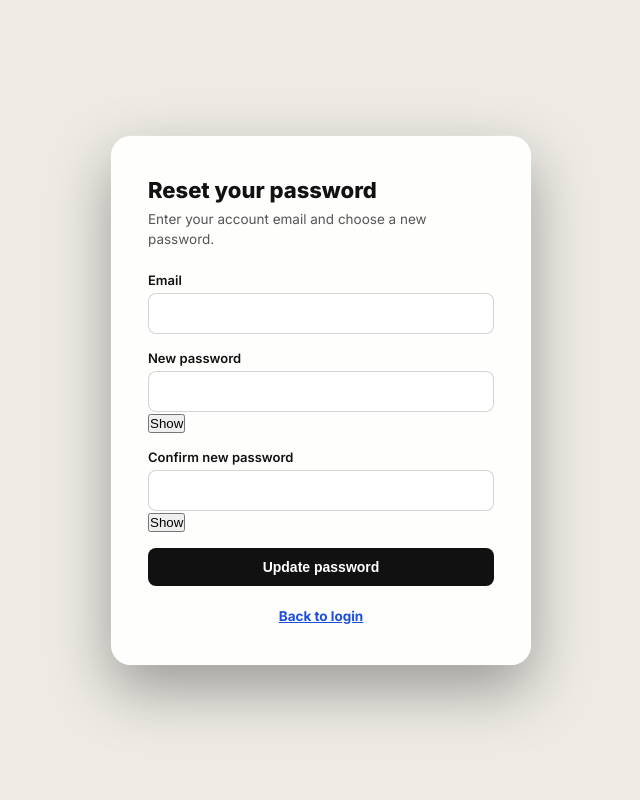
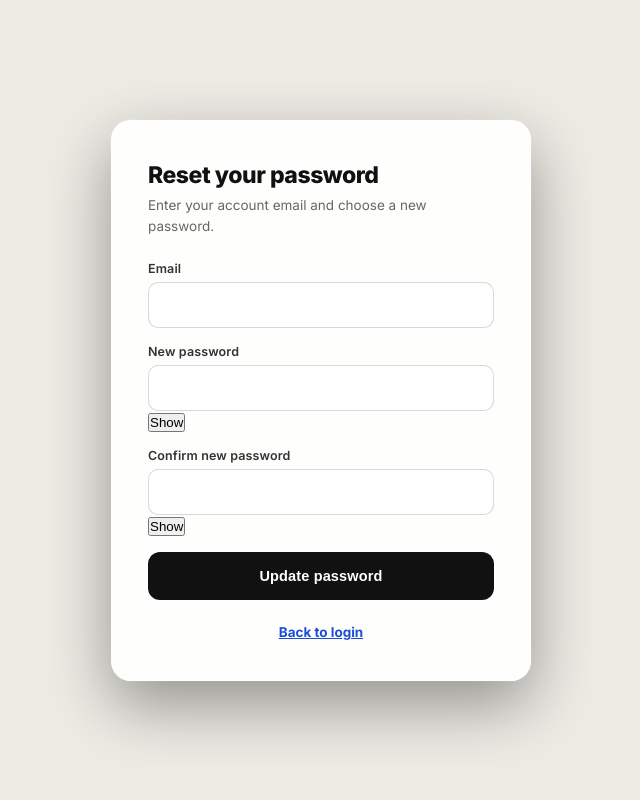
Before and after one commit to np9273903-del/AiChatBot, a PHP site: page /soen-php/forgot-password.php in a window 1280 px wide. Shown: the part 41-841 px from the top of the page, without its empty margins (319-959 px from the left). Run offline with PHP 8.4, Linux system fonts and the light colour scheme.

Commit message:
Auth UI refactor: unified .auth-input + .auth-btn shared classes, fix placeholder gray color (#9CA3AF), consistent 0.2s ease-in-out transitions, matched focus ring, hover lift, active press, and card mount animation across login and signup

```diff
--- a/assets/css/style.css
+++ b/assets/css/style.css
@@ -66,6 +66,8 @@ a:hover { text-decoration: underline; }
 
 /* --------------------------------------------------------------------------
    AUTH PAGES (Login & Register) — with VIDEO BACKGROUND
+   Shared system: .auth-input · .auth-btn
+   Consistent placeholder, transitions, focus, hover, card animation
 -------------------------------------------------------------------------- */
 
 /* 🎥 VIDEO BACKGROUND LAYER */
@@ -84,7 +86,7 @@ a:hover { text-decoration: underline; }
     display: block;
 }
 
-/* Dark gradient overlay so the card is always readable */
+/* Dark gradient overlay — always readable card */
 .auth-video-overlay {
     position: absolute;
     inset: 0;
@@ -108,9 +110,10 @@ body.auth-video-body {
     background-color: transparent;
 }
 
+/* ---------- AUTH WRAP ---------- */
 .auth-wrap {
     position: relative;
-    z-index: 10; /* above the video layer */
+    z-index: 10;
     min-height: 100vh;
     display: flex;
     align-items: center;
@@ -119,46 +122,44 @@ body.auth-video-body {
     background: transparent;
 }
 
-/* 🌟 GLASSMORPHISM AUTH CARD (floats over video) */
+/* ---------- GLASSMORPHISM CARD ---------- */
+/* Identical on login AND signup — same animation, same radius, same shadow */
 .auth-card {
     position: relative;
-    background: rgba(255, 255, 255, 0.92);
-    border: 1px solid rgba(255, 255, 255, 0.55);
+    background: rgba(255, 255, 255, 0.93);
+    border: 1px solid rgba(255, 255, 255, 0.6);
     border-radius: 20px;
     padding: 40px 36px;
     width: 100%;
     max-width: 420px;
     box-shadow:
-        0 24px 60px rgba(0, 0, 0, 0.35),
-        0 0 0 1px rgba(255, 255, 255, 0.2),
-        inset 0 1px 0 rgba(255, 255, 255, 0.8);
-    backdrop-filter: blur(24px);
-    -webkit-backdrop-filter: blur(24px);
+        0 24px 64px rgba(0, 0, 0, 0.38),
+        0 0 0 1px rgba(255, 255, 255, 0.22),
+        inset 0 1px 0 rgba(255, 255, 255, 0.85);
+    backdrop-filter: blur(28px);
+    -webkit-backdrop-filter: blur(28px);
+    /* Mount animation — identical for both forms */
     animation: authCardIn 0.55s cubic-bezier(0.16, 1, 0.3, 1) both;
 }
 
+/* Shared mount keyframe (one definition, both pages inherit) */
 @keyframes authCardIn {
-    0% {
-        opacity: 0;
-        transform: translateY(28px) scale(0.97);
-    }
-    100% {
-        opacity: 1;
-        transform: translateY(0) scale(1);
-    }
-}
-
+    0%   { opacity: 0; transform: translateY(30px) scale(0.96); }
+    100% { opacity: 1; transform: translateY(0)    scale(1);    }
+}
+
+/* ---------- BRAND HEADER ---------- */
 .auth-brand {
     display: flex;
     align-items: center;
     gap: 10px;
-    margin-bottom: 22px;
+    margin-bottom: 24px;
 }
 
 .brand-logo-icon {
-    width: 36px;
-    height: 36px;
-    border-radius: 8px;
+    width: 38px;
+    height: 38px;
+    border-radius: 9px;
     background: #1D4ED8;
     color: #FFFFFF;
     display: flex;
@@ -166,117 +167,223 @@ body.auth-video-body {
     justify-content: center;
     font-size: 18px;
     font-weight: 800;
-    box-shadow: 0 4px 12px rgba(29, 78, 216, 0.4);
+    box-shadow: 0 4px 14px rgba(29, 78, 216, 0.4);
+    flex-shrink: 0;
 }
 
 .auth-brand h2 {
-    font-size: 20px;
+    font-size: 19px;
     font-weight: 800;
     color: #111111;
+    letter-spacing: -0.01em;
 }
 
 .auth-card h1 {
-    font-size: 22px;
+    font-size: 23px;
     font-weight: 800;
     margin-bottom: 6px;
     color: #111111;
+    letter-spacing: -0.02em;
 }
 
 .auth-card p.sub {
     font-size: 13.5px;
-    color: #555555 !important;
-    line-height: 1.5;
-    margin-bottom: 22px;
-}
-
+    color: #666666;
+    line-height: 1.55;
+    margin-bottom: 24px;
+    font-weight: 400;
+}
+
+/* ---------- FIELD LABELS ---------- */
 .field { margin-bottom: 16px; }
+
 .field label {
     display: block;
-    font-size: 13px;
+    font-size: 12.5px;
     font-weight: 600;
-    color: #111111 !important;
-    margin-bottom: 5px;
+    color: #333333;
+    margin-bottom: 6px;
+    letter-spacing: 0.01em;
 }
 
 .field-label-row {
     display: flex;
     justify-content: space-between;
     align-items: center;
-    margin-bottom: 5px;
+    margin-bottom: 6px;
 }
 .field-label-row label { margin-bottom: 0; }
-.forgot-link { font-size: 12.5px; color: #1D4ED8; font-weight: 600; }
-
-.field input, .field select, .field textarea {
+
+.forgot-link {
+    font-size: 12px;
+    color: #1D4ED8;
+    font-weight: 600;
+    transition: color 0.2s ease;
+}
+.forgot-link:hover { color: #1e40af; text-decoration: underline; }
+
+/* ---------- SHARED AUTH INPUT (.auth-input) ---------- */
+/*  Applied to: .field input + .auth-input selector
+    Placeholder: always light gray (#9CA3AF), normal weight, never bold
+    Value text:  near-black (#111111), normal weight
+    Focus:       blue border + blue glow ring, 0.2s ease-in-out              */
+
+.field input,
+.field select,
+.field textarea,
+.auth-input {
     width: 100%;
-    padding: 11px 13px;
-    border-radius: 8px;
-    border: 1px solid rgba(17, 17, 17, 0.18);
-    background: rgba(255, 255, 255, 0.85);
+    height: 46px;                            /* consistent height across both forms */
+    padding: 0 14px;
+    border-radius: 10px;
+    border: 1.5px solid rgba(17, 17, 17, 0.16);
+    background: rgba(255, 255, 255, 0.80);
     color: #111111;
     font-size: 14px;
+    font-weight: 400;                        /* normal weight — never bold-looking */
     font-family: inherit;
-    transition: border-color .15s, box-shadow .15s, background .15s;
-}
-
-.field input:focus, .field select:focus, .field textarea:focus {
+    line-height: 1;
+    /* Unified transition timing for all state changes */
+    transition:
+        border-color  0.2s ease-in-out,
+        box-shadow    0.2s ease-in-out,
+        background    0.2s ease-in-out;
+}
+
+/* textarea gets auto height instead of fixed */
+.field textarea, textarea.auth-input {
+    height: auto;
+    padding: 12px 14px;
+    line-height: 1.5;
+}
+
+/* ✅ FIX: Placeholder must always appear light gray, low-weight, never pre-filled */
+.field input::placeholder,
+.field select::placeholder,
+.field textarea::placeholder,
+.auth-input::placeholder {
+    color: #9CA3AF !important;    /* Tailwind gray-400 — industry standard */
+    font-weight: 400 !important;
+    opacity: 1 !important;        /* Firefox suppresses opacity by default */
+    font-style: normal !important;
+}
+
+/* Focus state — identical blue ring on both forms */
+.field input:focus,
+.field select:focus,
+.field textarea:focus,
+.auth-input:focus {
     outline: none;
     border-color: #1D4ED8;
     background: #FFFFFF;
-    box-shadow: 0 0 0 3px rgba(29, 78, 216, 0.18);
-}
-
-.btn {
+    box-shadow: 0 0 0 3.5px rgba(29, 78, 216, 0.18);
+}
+
+/* Hover state (subtle border darkening before focus) */
+.field input:hover:not(:focus),
+.field textarea:hover:not(:focus),
+.auth-input:hover:not(:focus) {
+    border-color: rgba(17, 17, 17, 0.30);
+    background: rgba(255, 255, 255, 0.92);
+}
+
+/* ---------- SHARED AUTH BUTTON (.auth-btn / .btn-primary) ---------- */
+/*  Identical height, radius, weight, bg, and transitions on both forms    */
+
+.btn,
+.auth-btn {
     display: inline-flex;
     align-items: center;
     justify-content: center;
-    gap: 7px;
+    gap: 8px;
     width: 100%;
-    padding: 11px 16px;
-    border-radius: 8px;
+    height: 48px;                            /* fixed height — same on both forms */
+    padding: 0 18px;
+    border-radius: 12px;
     border: none;
     background: #111111;
     color: #FFFFFF !important;
-    font-size: 14px;
+    font-size: 14.5px;
+    font-weight: 700;
+    letter-spacing: 0.01em;
+    cursor: pointer;
+    /* Unified transition — same easing as inputs */
+    transition:
+        background-color  0.2s ease-in-out,
+        transform         0.2s ease-in-out,
+        box-shadow        0.2s ease-in-out;
+}
+
+/* Hover — darken + subtle lift */
+.btn:hover,
+.auth-btn:hover {
+    background: #1a1a1a !important;
+    transform: translateY(-2px);
+    box-shadow: 0 8px 20px rgba(17, 17, 17, 0.25);
+}
+
+/* Active / Press — scale down slightly */
+.btn:active,
+.auth-btn:active {
+    background: #000000 !important;
+    transform: translateY(0) scale(0.98);
+    box-shadow: 0 2px 8px rgba(17, 17, 17, 0.2);
+    transition-duration: 0.08s;
+}
+
+/* Ensure .btn-primary is also covered */
+.btn-primary {
+    background: #111111 !important;
+    color: #FFFFFF !important;
+}
+
+/* Secondary / Cancel button (modal etc.) */
+.btn.secondary {
+    background: rgba(255, 255, 255, 0.75);
+    border: 1.5px solid rgba(17, 17, 17, 0.18);
+    color: #111111 !important;
     font-weight: 600;
-    cursor: pointer;
-    transition: background-color .15s, transform .15s;
-}
-
-.btn:hover { background: #262626; transform: translateY(-1px); }
-.btn-primary { background: #111111 !important; color: #FFFFFF !important; }
-
-.btn.secondary {
+}
+.btn.secondary:hover {
     background: #FFFFFF;
-    border: 1px solid rgba(17, 17, 17, 0.2);
-    color: #111111;
-}
-.btn.secondary:hover { background: #EDEBE4; color: #111111; }
-.btn.small { width: auto; padding: 6px 12px; font-size: 12.5px; border-radius: 6px; }
-
+    border-color: rgba(17, 17, 17, 0.30);
+    transform: translateY(-1px);
+    box-shadow: 0 4px 12px rgba(17, 17, 17, 0.1);
+}
+
+.btn.small { width: auto; height: 36px; padding: 0 14px; font-size: 12.5px; border-radius: 8px; }
+
+/* ---------- ERROR MESSAGE ---------- */
 .error-msg {
-    background: #fef2f2;
+    background: rgba(254, 242, 242, 0.95);
     border: 1px solid #fecaca;
     color: #991b1b;
-    padding: 9px 12px;
-    border-radius: 6px;
+    padding: 10px 13px;
+    border-radius: 8px;
     font-size: 13px;
+    font-weight: 500;
     margin-bottom: 16px;
     display: none;
+    animation: authCardIn 0.3s ease both;  /* same fade-in as card */
 }
 .error-msg.show { display: block; }
 
+/* ---------- SWITCH LINK (bottom of card) ---------- */
 .switch-link {
     text-align: center;
-    margin-top: 22px;
+    margin-top: 24px;
     font-size: 13.5px;
-    color: #555555 !important;
+    color: #555555;
+    font-weight: 400;
 }
 .switch-link a {
-    color: #1D4ED8 !important;
+    color: #1D4ED8;
     font-weight: 700;
     text-decoration: underline;
-}
+    transition: color 0.2s ease;
+}
+.switch-link a:hover { color: #1e40af; }
+
 
 
 /* --------------------------------------------------------------------------
```
